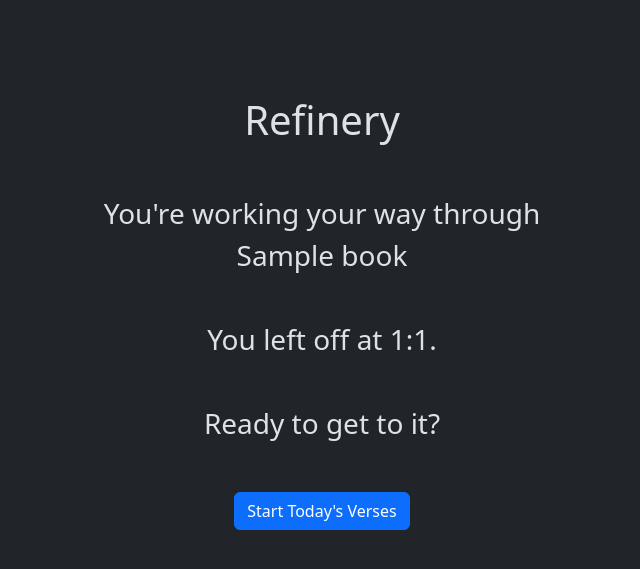
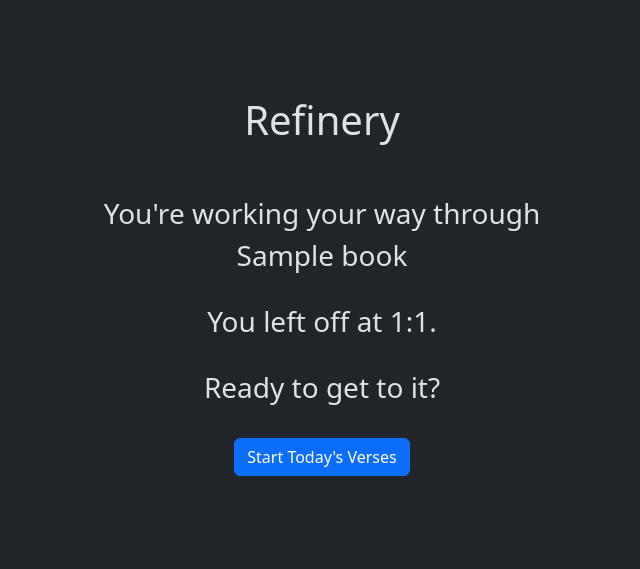
Before and after one commit to iamjameswalters/refinery, a Django app: page / in a window 1280 px wide. Shown: the top 569 px of the page, without its empty margins (318-958 px from the left). Run offline with Django 5.2, Linux system fonts and the light colour scheme; tables that the repository leaves empty hold one stand-in row (values such as "Sample post"); some libraries are stand-ins or nearby versions.

Commit message:
Cleaned up home page code

```diff
--- a/refinery_project/refinery_app/templates/refinery/home.html
+++ b/refinery_project/refinery_app/templates/refinery/home.html
@@ -2,31 +2,46 @@
 {% block content %}
 <div class="d-flex pt-5 justify-content-center h-100">
     <div>
-        <h1 class="text-center mb-5">Refinery</h1>
-
+        <h1 class="text-center mb-5">
+            Refinery
+        </h1>
         <div class="text-center fs-3">
             {% if plan %}
                 {% if not plan.current_book %}
+                    <p class="my-4">
                         You're ready to start a new book.
-            <br /><br />
-            <a class="btn btn-primary" href="{% url 'new_book' %}">Select a Book</a>
+                    </p>
+                    <a class="btn btn-primary" href="{% url 'new_book' %}">
+                        Select a Book
+                    </a>
                 {% else %}
-            You're working your way through<br />{{plan.current_book.title}}
+                    <p class="my-4">
+                        You're working your way through
+                        <br />{{plan.current_book.title}}
+                    </p>
                     {% if plan.current_stop %}
-            <br /><br />You left off at {{plan.current_stop.chapter}}:{{plan.current_stop.verse_number}}.
+                        <p class="my-4">
+                            You left off at {{plan.current_stop.chapter}}:{{plan.current_stop.verse_number}}.
+                        </p>
                     {% endif %}
+                    <p class="my-4">
+                        Ready to get to it?
+                    </p>
 
-            <br /><br />Ready to get to it?
-            <br /><br />
-            <a class="btn btn-primary" href="#">Start Today's Verses</a>
+                    <a class="btn btn-primary" href="{% url 'start' %}">
+                        Start Today's Verses
+                    </a>
                 {% endif %}
-
             {% else %}
+                <p class="my-4">
                     Refinery is an app for memorizing books of the Bible.
-
-        <br /><br />Ready to get started?
-        <br /><br />
-        <a class="btn btn-primary" href="{% url 'new_plan' %}">Start a New Plan</a>
+                </p>
+                <p class="my-4">
+                    Ready to get started?
+                </p>
+                <a class="btn btn-primary" href="{% url 'new_plan' %}">
+                    Start a New Plan
+                </a>
             {% endif %}
         </div>
     </div>
```
Lines whose indentation alone changed are shown as unchanged.
